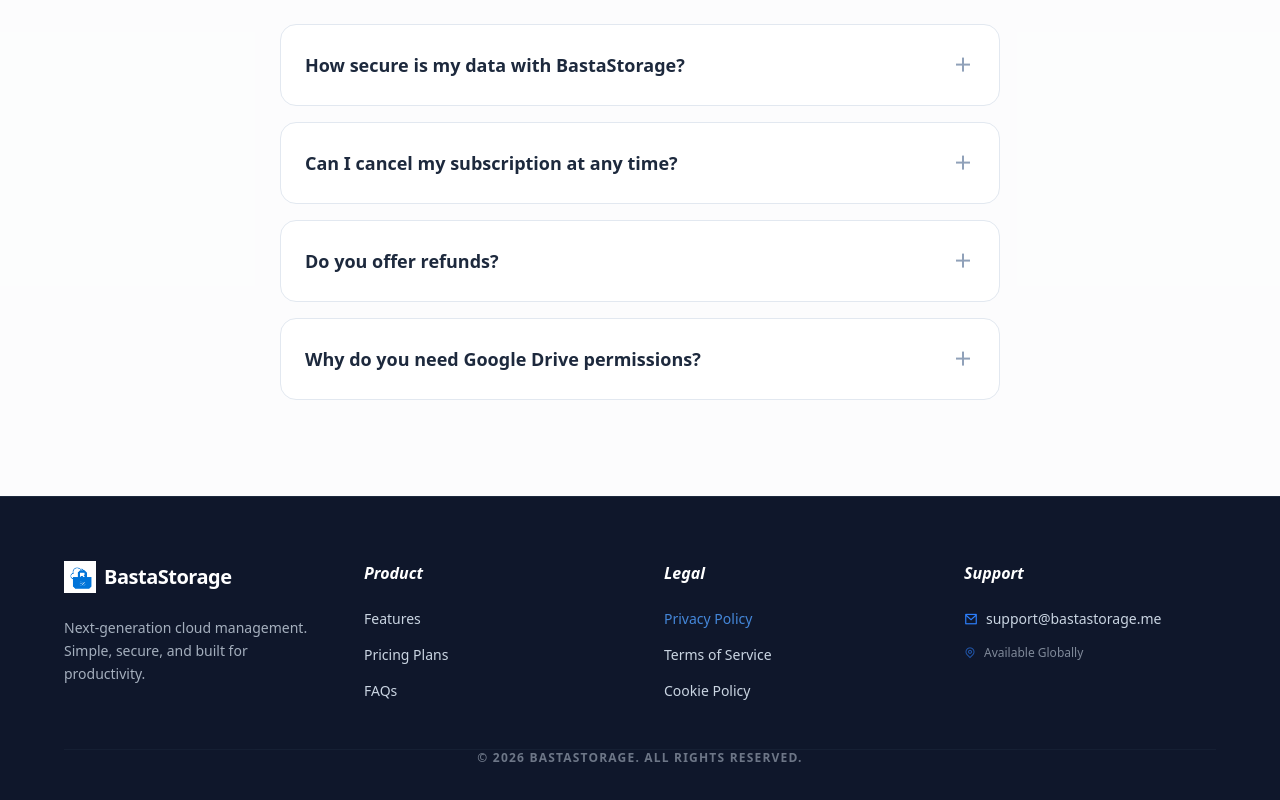
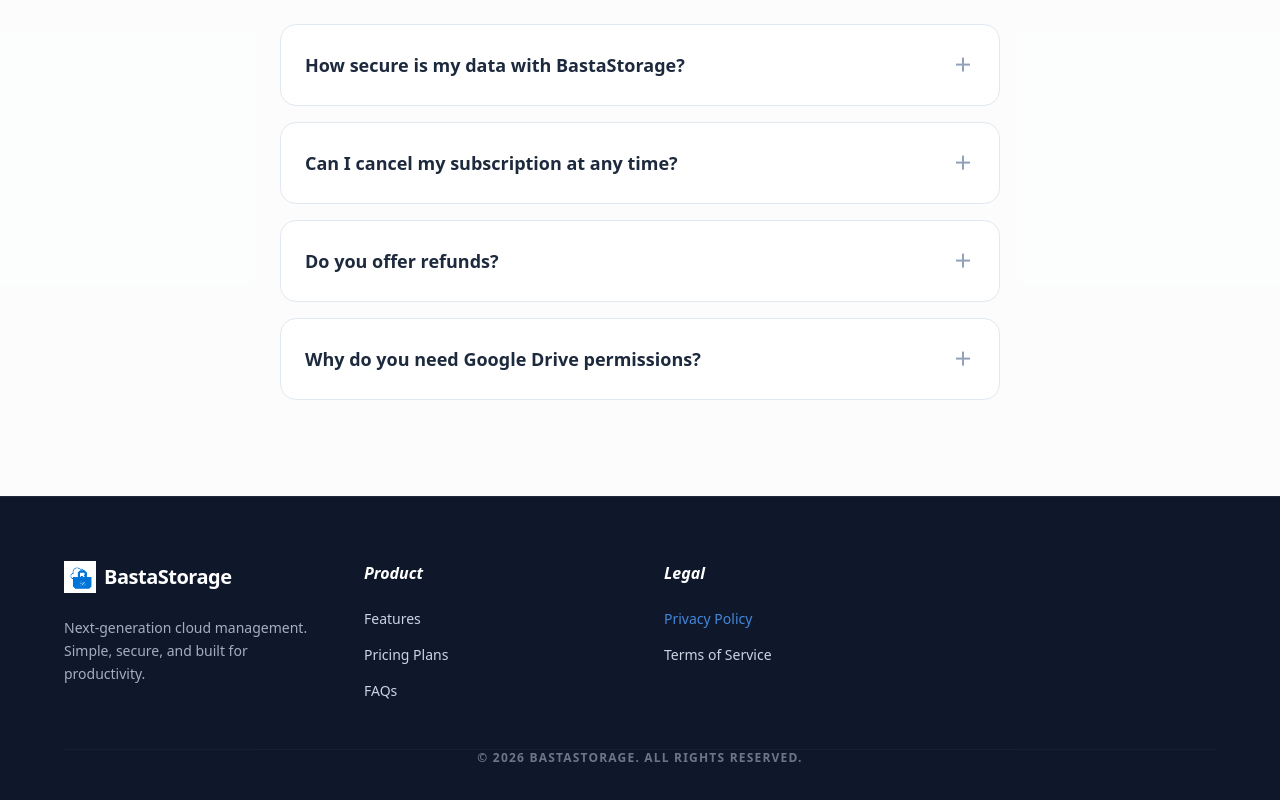
Before and after one commit to Sunil29Kumar/BastaStorage-Backend-Project, a React (Vite) app in the folder Frontend/: page / in a window 1280 px wide. Shown: the part 4033-4833 px from the top of the page. Built offline with nearby package versions, Linux system fonts and the light colour scheme.

Commit message:
remove plan

```diff
--- a/Frontend/src/landing/DashboardImage.jsx
+++ b/Frontend/src/landing/DashboardImage.jsx
@@ -1,6 +1,6 @@
 const DashboardImage = () => {
   return (
-    <section className="relative py-20 px-6 flex justify-center bg-white">
+    <section  className="relative py-20 px-6 flex justify-center bg-white">
       {/* Glow Effect behind the image */}
       <div className="absolute top-1/2 left-1/2 -translate-x-1/2 -translate-y-1/2 w-[70%] h-[60%] bg-blue-600/10 blur-[120px] -z-10 rounded-full"></div>
 
--- a/Frontend/src/landing/DumiPlans.jsx
+++ b/Frontend/src/landing/DumiPlans.jsx
@@ -170,7 +170,7 @@ const DumiPlans = () => {
     const currentPlans = PLAN_CATALOG[billingCycle];
 
     return (
-        <section id="plans" className="py-24 bg-slate-50">
+        <section id="demoPlans" className="py-24 bg-slate-50">
             <div className="max-w-7xl mx-auto px-6 text-center">
                 {/* Header */}
                 <div className="mb-12">
--- a/Frontend/src/landing/Footer.jsx
+++ b/Frontend/src/landing/Footer.jsx
@@ -20,7 +20,7 @@ const Footer = () => (
           <h4 className="text-white font-bold mb-6 italic">Product</h4>
           <ul className="space-y-4 text-sm font-medium">
             <li><a href="#features" className="hover:text-blue-400 transition">Features</a></li>
-            <li><Link to="/plans" className="hover:text-blue-400 transition">Pricing Plans</Link></li>
+            <li><Link to="#demoPlans" className="hover:text-blue-400 transition">Pricing Plans</Link></li>
             <li><a href="#faq" className="hover:text-blue-400 transition">FAQs</a></li>
           </ul>
         </div>
@@ -31,24 +31,10 @@ const Footer = () => (
           <ul className="space-y-4 text-sm font-medium">
             <li><Link to="/privacy-policy" className="hover:text-blue-400 transition text-blue-400/80">Privacy Policy</Link></li>
             <li><Link to="/terms" className="hover:text-blue-400 transition">Terms of Service</Link></li>
-            <li><a href="#" className="hover:text-blue-400 transition">Cookie Policy</a></li>
           </ul>
         </div>
 
-        {/* Contact/Support */}
-        <div>
-          <h4 className="text-white font-bold mb-6 italic">Support</h4>
-          <ul className="space-y-4 text-sm font-medium">
-            <li className="flex items-center gap-2">
-              <i className="ri-mail-line text-blue-500"></i>
-              <span>support@bastastorage.me</span>
-            </li>
-            <li className="flex items-center gap-2 text-xs opacity-60">
-              <i className="ri-map-pin-line text-blue-500"></i>
-              <span>Available Globally</span>
-            </li>
-          </ul>
-        </div>
+
       </div>
 
       <div className=" flex justify-center items-end  border-t border-slate-800  text-xs font-bold tracking-widest opacity-50">
```
